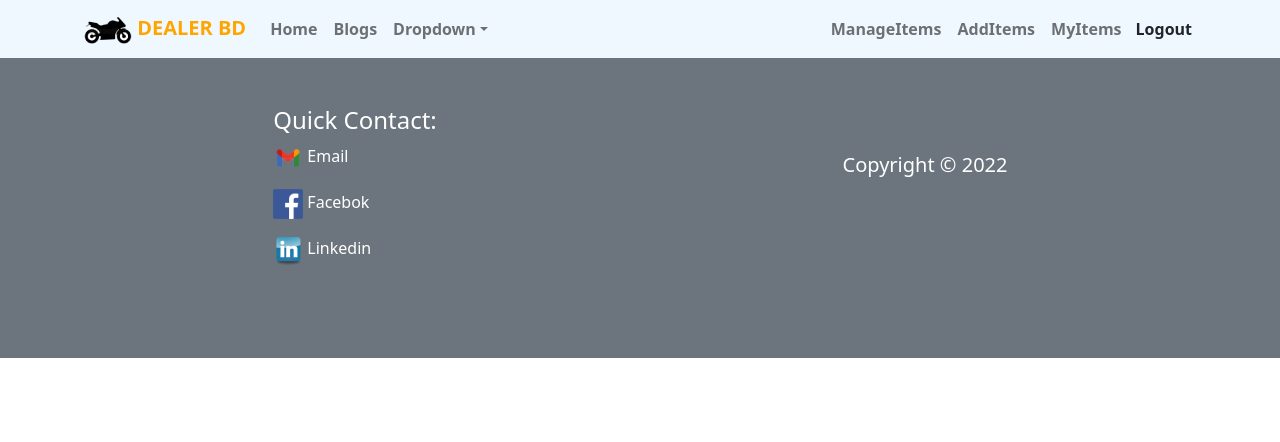
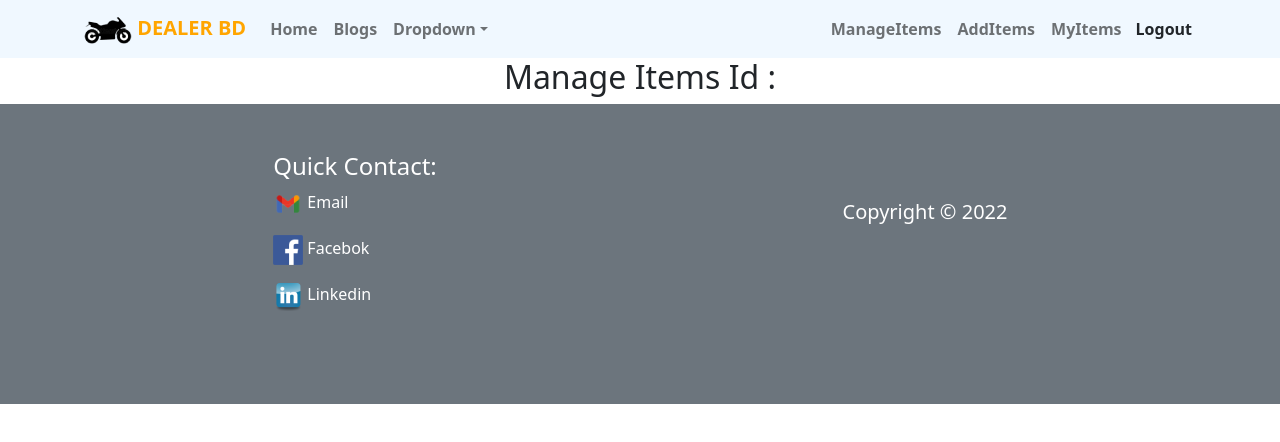
Before and after one commit to Biplob123121/bike-dealer-bd-client, a React (Create React App) app: page /product/1 in a window 1280 px wide. Shown: the top 442 px of the page. Built offline with nearby package versions, Linux system fonts and the light colour scheme; no server answers; sample sign-in values are in the browser's storage.

Commit message:
single product loading completed

```diff
--- a/public/products.json
+++ b/public/products.json
@@ -1,6 +1,6 @@
 [
     {
-      "_id": "1",
+      "_id" : "1",
       "picture": "https://i.ibb.co/CQVx61G/b-1.png",
       "name": "Suzuki GSX",
       "description": "Suzuki GSX has been released 2021. It is a most powerful bike of Suzuki.",
@@ -10,7 +10,7 @@
       "ratings" : 5
     },
     {
-      "_id": "2",
+      "_id" : "2",
       "picture": "https://i.ibb.co/bsv4pkZ/b-2.png",
       "name": "Ducati F1",
       "description": "It is the best bike for the young biker. It has been released 2019.",
@@ -20,7 +20,7 @@
       "ratings" : 5
     },
     {
-      "_id": "3",
+      "_id" : "3",
       "picture": "https://i.ibb.co/3dncmKF/b-3.png",
       "name": "Yamaha SE2",
       "description": "It has been released in 2020. It is the favourite for all bike lover.",
--- a/src/App.js
+++ b/src/App.js
@@ -10,6 +10,7 @@ import Blogs from './Blogs/Blogs';
 import RequireAuth from './Pages/Login/RequireAuth/RequireAuth';
 import AddItems from './Pages/Protected/AddItems/AddItems';
 import MyItems from './Pages/Protected/MyItems/MyItems';
+import ManageItems from './Pages/Protected/ManageItems/ManageItems';
 
 function App() {
   return (
@@ -29,6 +30,11 @@ function App() {
             <MyItems></MyItems>
           </RequireAuth>
         }></Route>
+        <Route path='/product/:manageId' element={
+          <RequireAuth>
+            <ManageItems></ManageItems>
+          </RequireAuth>
+        }></Route>
         <Route path='/login' element={<Login></Login>}></Route>
         <Route path='/register' element={<Register></Register>}></Route>
       </Routes>
--- a/src/Pages/Home/Product/Product.js
+++ b/src/Pages/Home/Product/Product.js
@@ -1,8 +1,14 @@
 import React from 'react';
+import { useNavigate } from 'react-router-dom';
 import './Product.css';
 
 const Product = ({ product }) => {
-    const { name, price, picture, description, quantity, brand } = product;
+    const { _id, name, price, picture, description, quantity, brand } = product;
+    const navigate = useNavigate();
+
+    const navigateToManageItem = id =>{
+        navigate(`/product/${id}`)
+    }
     return (
         <div className='product'>
             <img src={picture} alt="" />
@@ -13,7 +19,7 @@ const Product = ({ product }) => {
                 <p>Supplier : {brand}</p>
                 <p><small>{description}</small></p>
             </div>
-            <button className='product-btn'>Update</button>
+            <button onClick={()=>navigateToManageItem(_id)} className='product-btn'>Update</button>
         </div>
     );
 };
--- a/src/Pages/Home/Products/Products.js
+++ b/src/Pages/Home/Products/Products.js
@@ -6,7 +6,7 @@ const Products = () => {
     const [products, setProducts] = useState([]);
 
     useEffect(() => {
-        fetch('products.json')
+        fetch('http://localhost:5000/product')
             .then(res => res.json())
             .then(data => setProducts(data));
     }, [])
--- a/src/Pages/Protected/ManageItems/ManageItems.js
+++ b/src/Pages/Protected/ManageItems/ManageItems.js
@@ -1,9 +1,19 @@
-import React from 'react';
+import { useEffect, useState } from 'react';
+import { useParams } from 'react-router-dom';
 
 const ManageItems = () => {
+    const { manageId } = useParams();
+    const [product, setProduct] = useState({});
+    useEffect( ()=>{
+        const url = `http://localhost:5000/product/${manageId}`;
+        fetch(url)
+        .then(res => res.json())
+        .then(data =>setProduct(data));
+
+    }, []);
     return (
-        <div>
-            <h2>Manage Items :</h2>
+        <div className='container'>
+            <h2 className='text-center'>Manage Items Id : {product.name}</h2>
         </div>
     );
 };
--- a/src/Pages/Shared/Header/Header.js
+++ b/src/Pages/Shared/Header/Header.js
@@ -9,7 +9,6 @@ import { signOut } from 'firebase/auth';
 
 const Header = () => {
     const [user] = useAuthState(auth);
-
     const handleLogout = () => {
         signOut(auth);
     }
@@ -36,7 +35,7 @@ const Header = () => {
                         {
                             user ?
                                 <>
-                                    <Nav.Link as={Link} to='/manageItems'>ManageItems</Nav.Link>
+                                    <Nav.Link as={Link} to='/manageItems' >ManageItems</Nav.Link>
                                     <Nav.Link as={Link} to='/addItems'>AddItems</Nav.Link>
                                     <Nav.Link as={Link} to='/myItems'>MyItems</Nav.Link>
 
```
Also changed, not shown: firebase.json (added), 1 other file (tests, documents, lock files or other folders).
